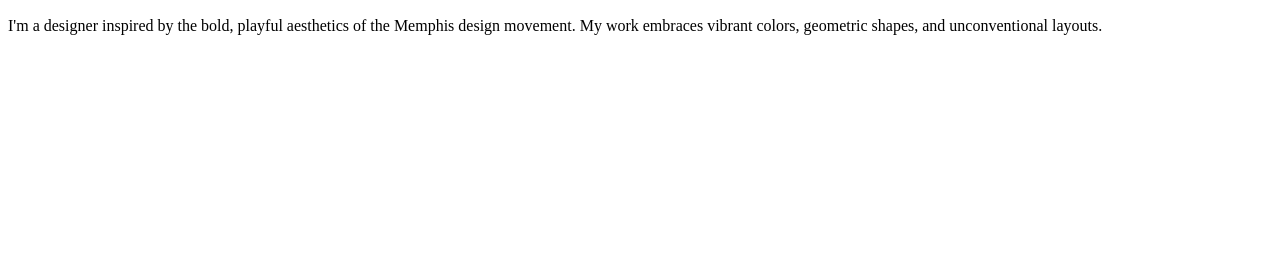
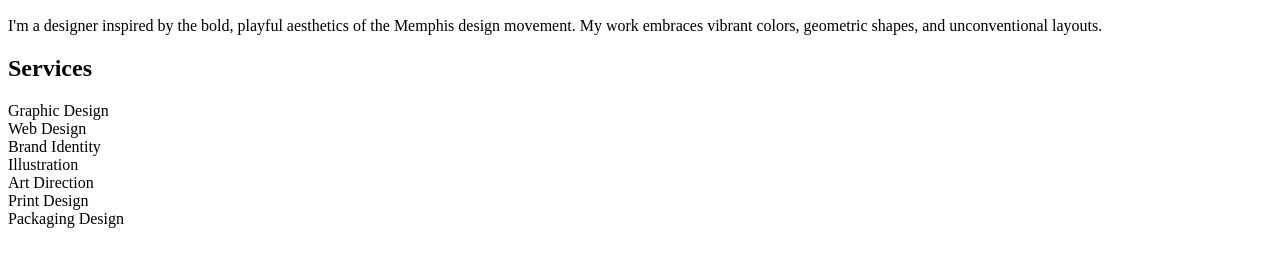
Before and after one commit to Nitin-0017/Capstone_Project, a plain HTML site: page capstone.html in a window 1280 px wide. Shown: the part 504-770 px from the top of the page. Drawn offline with Linux system fonts and the light colour scheme.

Commit message:
service section added

```diff
--- a/capstone.html
+++ b/capstone.html
@@ -31,6 +31,27 @@
         <p>I'm a designer inspired by the bold, playful aesthetics of the Memphis design movement. My work embraces vibrant colors, geometric shapes, and unconventional layouts.</p>
         </section>
 
+        <section class="services-section">
+        <h2 class="services-title">Services</h2>
+        <div class="services-grid">
+            <div class="services-row">
+            <div class="service-item">Graphic Design</div>
+            <div class="service-item">Web Design</div>
+            </div>
+            <div class="services-row">
+            <div class="service-item">Brand Identity</div>
+            <div class="service-item">Illustration</div>
+            </div>
+            <div class="services-row">
+            <div class="service-item">Art Direction</div>
+            <div class="service-item">Print Design</div>
+            </div>
+            <div class="services-row">
+            <div class="service-item">Packaging Design</div>
+            </div>
+        </div>
+        </section>
+
 
     </main>
 
```
